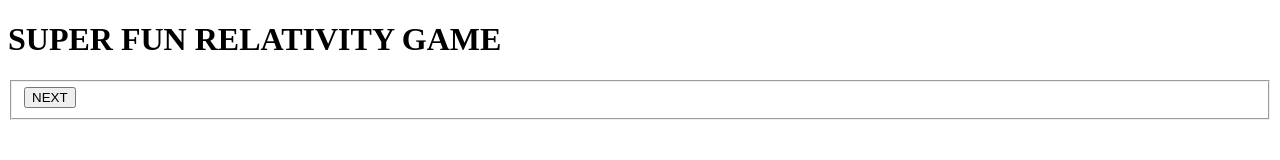
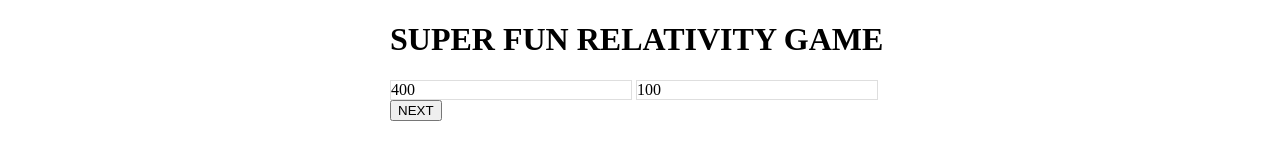
Before and after one commit to gameguy43/relativity, a plain HTML site: page index.html in a window 1280 px wide. Drawn offline with nearby package versions, Linux system fonts and the light colour scheme.

Commit message:
AUTOCOMMIT: too lazy to write a msg

```diff
--- a/index.html
+++ b/index.html
@@ -8,7 +8,7 @@
 
 <meta http-equiv="Content-Type" content="text/html; charset=iso-8859-1" />
 
-<link rel="stylesheet" type="text/css" rel="styles.css">
+<link rel="stylesheet" type="text/css" href="styles.css">
 
 <script type="text/javascript" src="jquery-1.7.min.js"></script>
 <script type="text/javascript" src="main.js"></script>
@@ -22,16 +22,17 @@
 SUPER FUN RELATIVITY GAME
 </h1>
 
+
+<div class="card_slot_left">
+</div>
+<div class="card_slot_right">
+</div>
+
 <form>
 <fieldset>
 <input value="NEXT" type="submit" id="next_button" />
 </fieldset>
 </form>
 
-<div class="card_slot_left">
-</div>
-<div class="card_slot_right">
-</div>
-
 </body>
 </html>
--- a/main.js
+++ b/main.js
@@ -29,7 +29,7 @@ function get_random_data_key(not_this_one){
 
 function display_card(data_key, slot){
     slot = $('.card_slot_' + slot);
-    card = $(data[data_int_keys[data_key]]);
+    card = data[data_int_keys[data_key]];
     slot.append(card);
 }
 
--- a/styles.css
+++ b/styles.css
@@ -0,0 +1,30 @@
+html{
+    width: 100%;
+    display: block;
+    height: 100%;
+}
+
+body{
+    width: 500px;
+    padding: auto;
+    margin: auto;
+}
+
+
+.card_slot_right, .card_slot_left{
+    border: 1px solid #dedede;
+    margin: 0;
+    padding: 0;
+    width: 240px;
+    display: inline-block;
+}
+
+fieldset {
+    margin: 0;
+    padding: 0;
+    border: 0;
+}
+form {
+    margin: 0;
+    padding: 0;
+}
```
